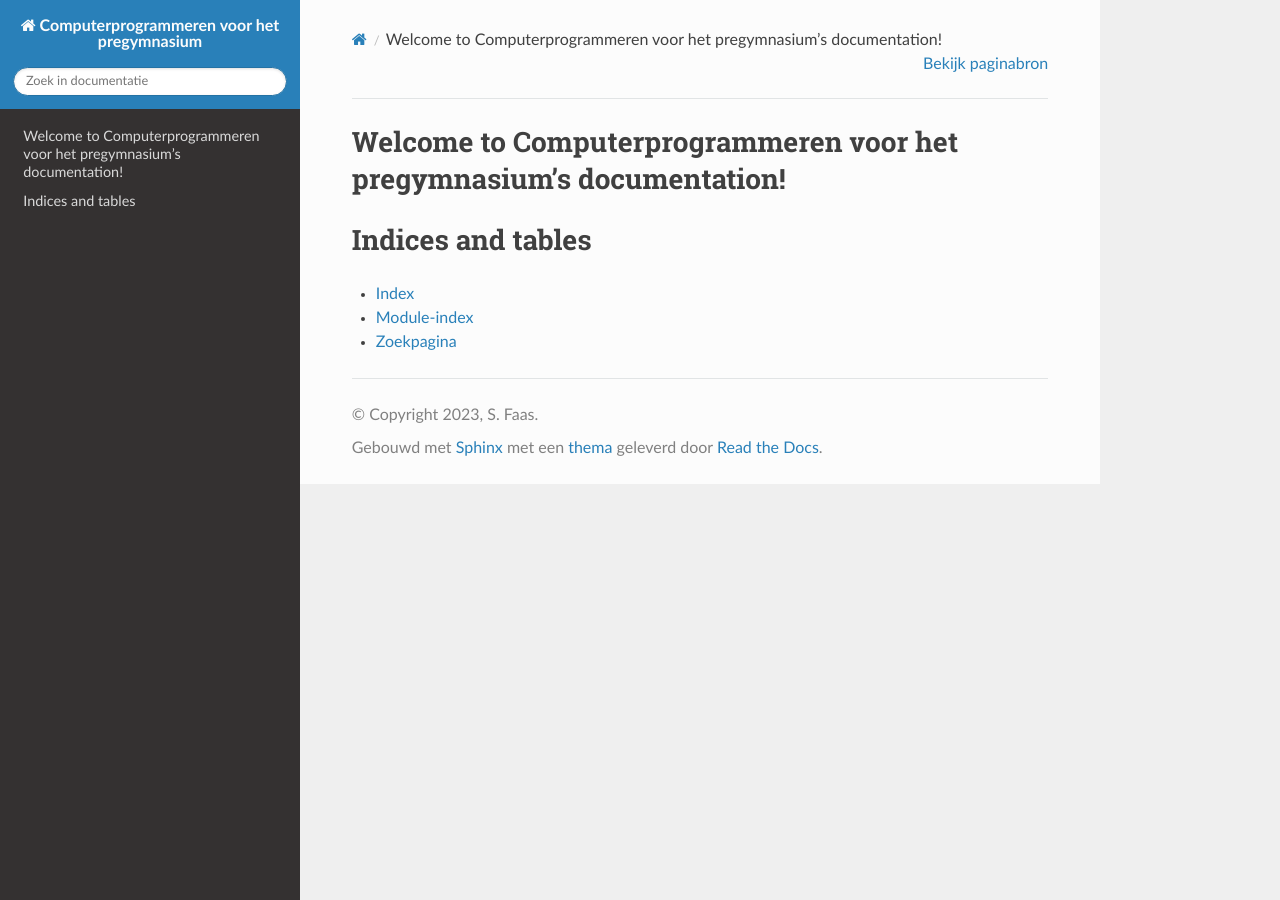
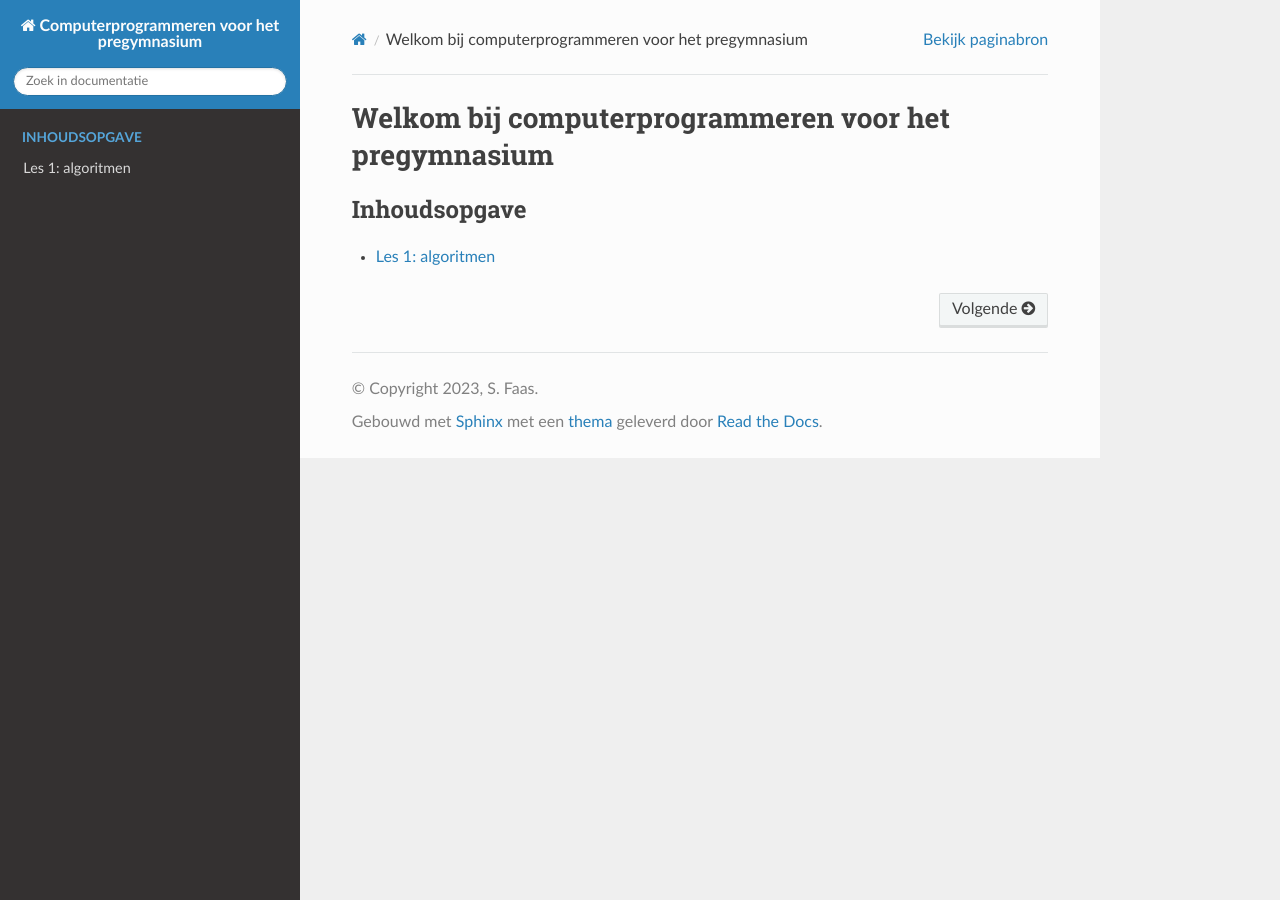
Before and after one commit to meneerfaas/pregymnasium, a Sphinx documentation site: the page built from docs/source/index.rst, in a window 1280 px wide. Built offline with Sphinx 7.4.7 and the Read the Docs theme 2.0.0, drawn with Linux system fonts in a browser that asks for light colours.

Commit message:
Added sphinx-exercise and togglebutton

```diff
--- a/docs/source/conf.py
+++ b/docs/source/conf.py
@@ -14,7 +14,7 @@
 # -- General configuration ---------------------------------------------------
 # https://www.sphinx-doc.org/en/master/usage/configuration.html#general-configuration
 
-extensions = []
+extensions = ['sphinx_exercise','sphinx_togglebutton']
 
 templates_path = ['_templates']
 exclude_patterns = ['.venv']
@@ -25,4 +25,5 @@
 # https://www.sphinx-doc.org/en/master/usage/configuration.html#options-for-html-output
 
 html_theme = 'sphinx_rtd_theme'
-html_static_path = ['_static']
+html_static_path = ['../_static']
+html_css_files = ['custom.css']
--- a/docs/source/index.rst
+++ b/docs/source/index.rst
@@ -1,20 +1,9 @@
-.. Computerprogrammeren voor het pregymnasium documentation master file, created by
-   sphinx-quickstart on Sat Oct  7 15:12:27 2023.
-   You can adapt this file completely to your liking, but it should at least
-   contain the root `toctree` directive.
-
-Welcome to Computerprogrammeren voor het pregymnasium's documentation!
-======================================================================
+*****************************************************
+Welkom bij computerprogrammeren voor het pregymnasium
+*****************************************************
 
 .. toctree::
    :maxdepth: 2
-   :caption: Contents:
+   :caption: Inhoudsopgave
 
-
-
-Indices and tables
-==================
-
-* :ref:`genindex`
-* :ref:`modindex`
-* :ref:`search`
+   chapters/ch01_turtle
```
Also changed, not shown: docs/source/_static/custom.css (added, +15 -0 lines), docs/source/chapters/ch01_turtle.rst (added, +14 -0 lines).
